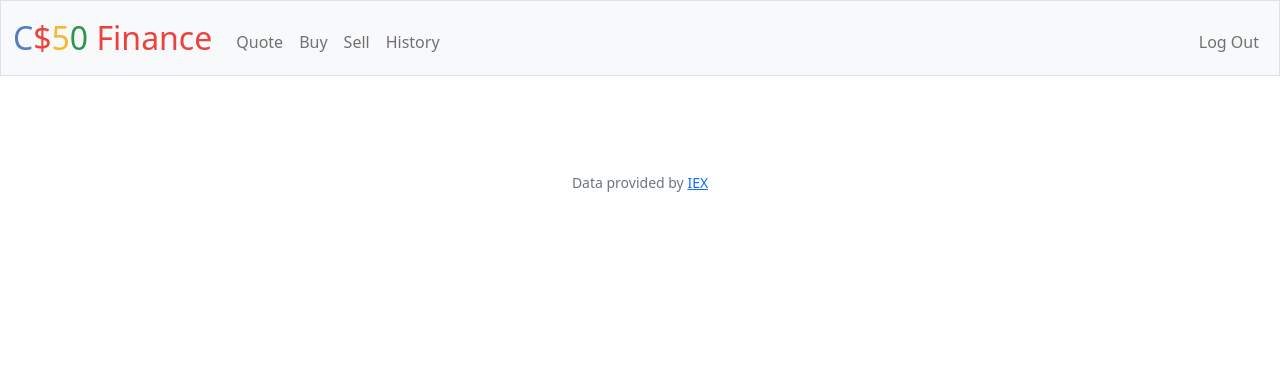
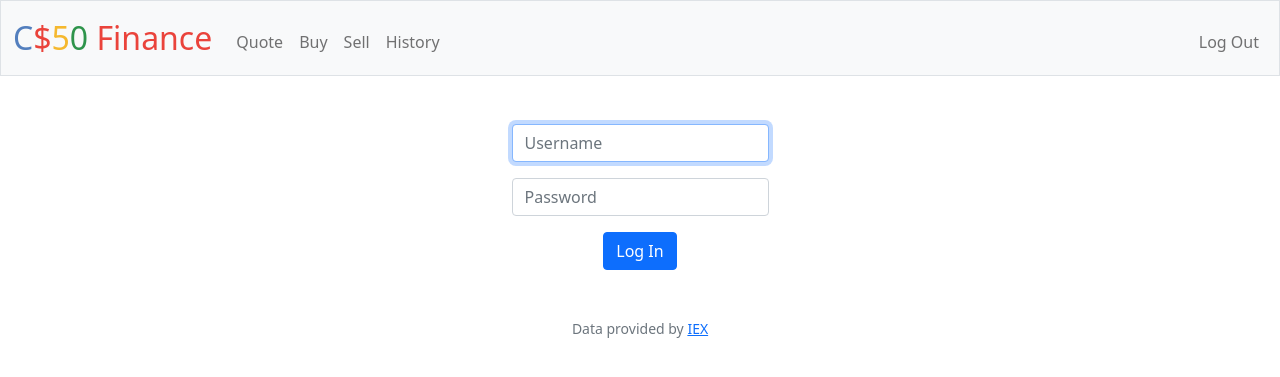
Before and after one commit to Lurenjia-26/CS50-2023-Solutions, a Flask app: page /quote in a window 1280 px wide. Shown: the top 377 px of the page. Run offline with Flask 3, Linux system fonts and the light colour scheme; the visitor is signed in with stand-in values (Sample User, id 1); some libraries are stand-ins or nearby versions.

Commit message:
Sun, Aug 13, 2023, 5:01 PM +08:00

```diff
--- a/pset9/finance/templates/quote.html
+++ b/pset9/finance/templates/quote.html
@@ -5,5 +5,13 @@
 {% endblock %}
 
 {% block main %}
-
+    <form action="/quote" method="post">
+        <div class="mb-3">
+            <input autocomplete="off" autofocus class="form-control mx-auto w-auto" id="username" name="username" placeholder="Username" type="text">
+        </div>
+        <div class="mb-3">
+            <input class="form-control mx-auto w-auto" id="password" name="password" placeholder="Password" type="password">
+        </div>
+        <button class="btn btn-primary" type="submit">Log In</button>
+    </form>
 {% endblock %}
```
